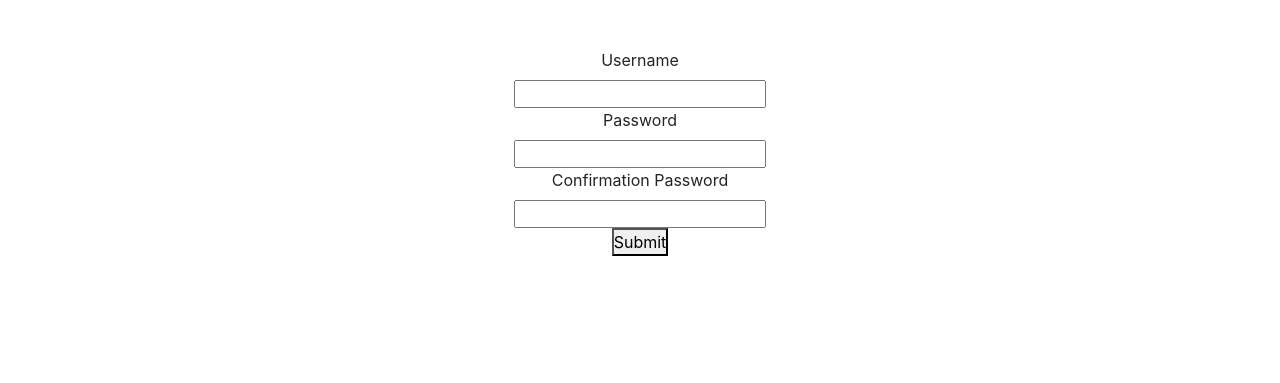
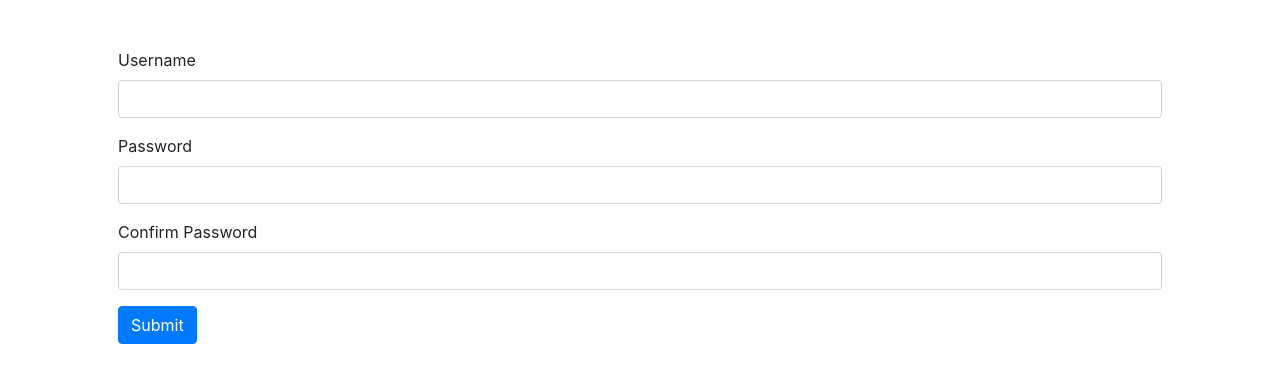
Before and after one commit to bennnyhin/Real-Study-Time, a Flask app: page /register in a window 1280 px wide. Shown: the top 383 px of the page. Run offline with Flask 2, Linux system fonts and the light colour scheme; some libraries are stand-ins or nearby versions.

Commit message:
bootstrap

```diff
--- a/static/register.css
+++ /dev/null
@@ -1,18 +0,0 @@
-* {
-    padding: 0px;
-    margin: 0px;
-}
-
-form {
-    display: flex;
-    flex-direction: column;
-    justify-content: center;
-    align-items: center;
-}
-
-.bsec {
-    display: flex;
-    flex-direction: column;
-    justify-content: center;
-    align-items: center;
-}
--- a/templates/register.html
+++ b/templates/register.html
@@ -12,18 +12,18 @@
 
 {% block main %}
     <form action="/register" method="POST">
-        <div class="bsec">
+        <div class="form-group">
             <label for="username">Username</label>
-            <input type="text" id="product" name="username">
+            <input type="text" class="form-control" id="product" name="username">
         </div>
-        <div class="bsec">
+        <div class="form-group">
             <label for="password">Password</label>
-            <input type="password" id="password" name="password">
+            <input type="password" class="form-control" id="password" name="password">
         </div>
-        <div class="bsec">
-            <label for="password">Confirmation Password</label>
-            <input type="password" id="con-password" name="confirmation-password">
+        <div class="form-group">
+            <label for="password">Confirm Password</label>
+            <input type="password" class="form-control" id="con-password" name="confirmation-password">
         </div>
-        <button type="submit" >Submit</button>
+        <button type="submit" class="btn btn-primary">Submit</button>
     </form>
 {% endblock %}
```
